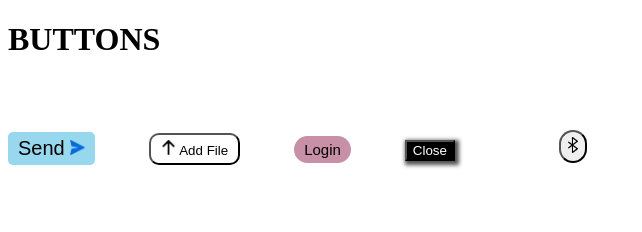
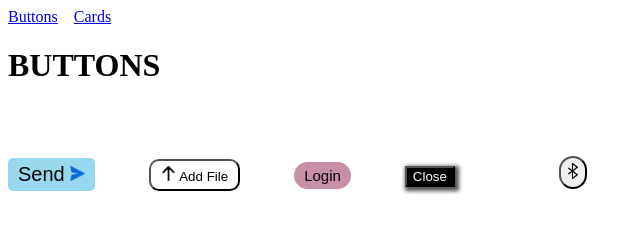
Before and after one commit to sneha2004-debug/assignment-13, a plain HTML site: page index.html in a window 1280 px wide. Shown: the whole page, without its empty margins (0-642 px from the left). Drawn offline with Linux system fonts and the light colour scheme.

Commit message:
Navbar added

```diff
--- a/index.html
+++ b/index.html
@@ -73,6 +73,10 @@
     </style>
 </head>
 <body>
+    <div>
+        <a href="index.html">Buttons</a>&nbsp;&nbsp;&nbsp;
+        <a href="cards.html">Cards</a>
+    </div>
     <h1>BUTTONS</h1>
     <button class="btn1">
         Send
```
Also changed, not shown: cards.html (added).
